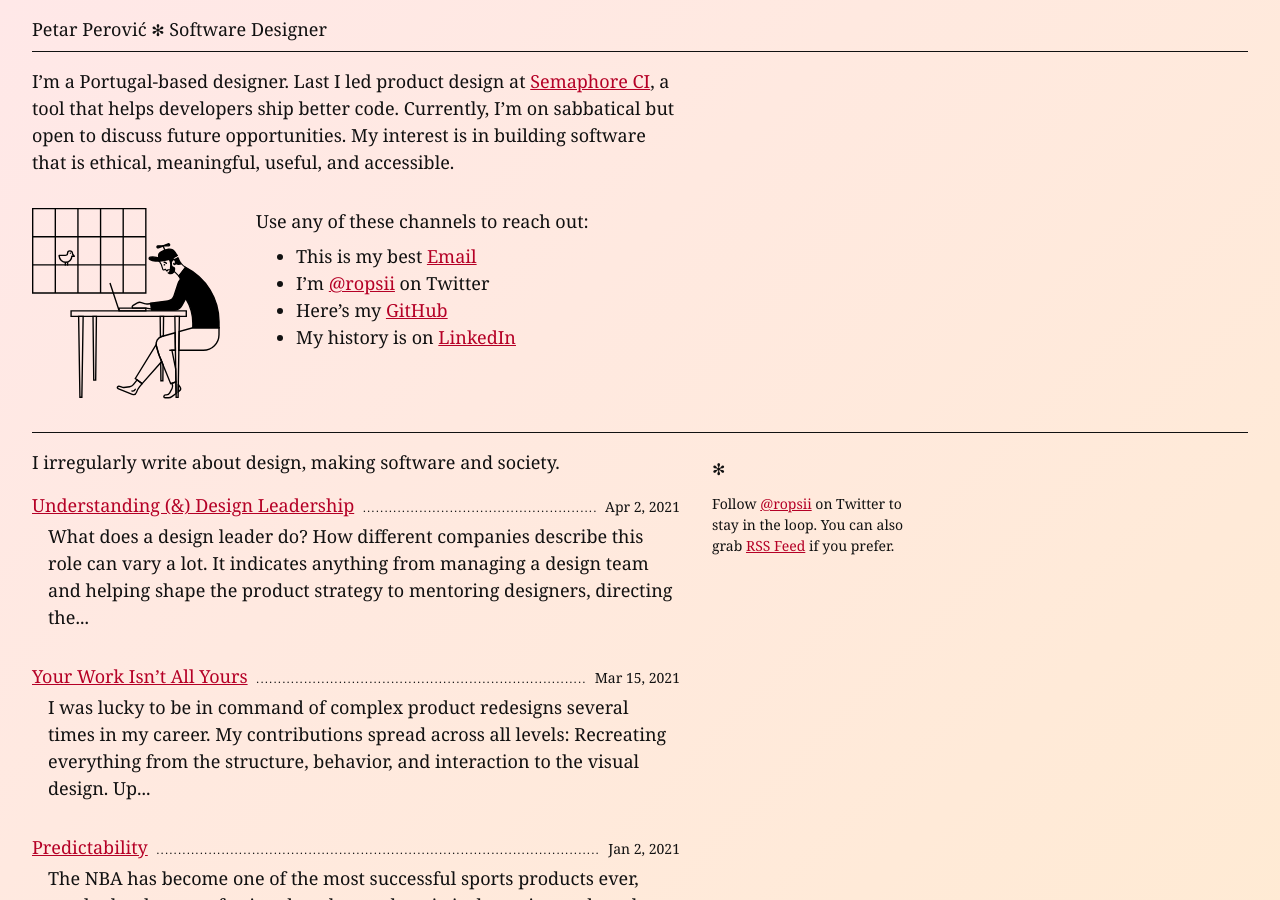
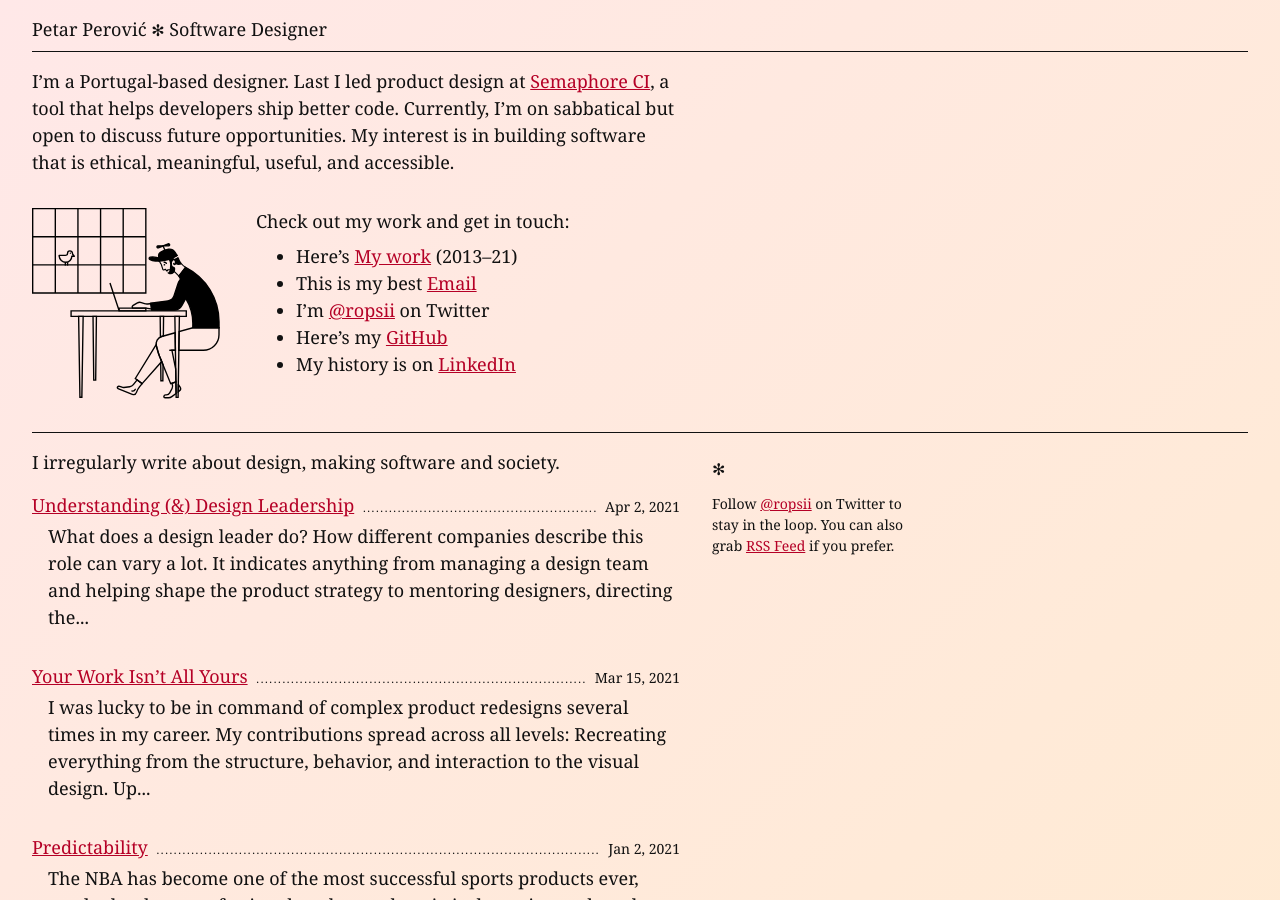
Before and after one commit to ropsii/ropsii.github.io, a Jekyll site: the page built from index.markdown, in a window 1280 px wide and 900 px high. Built offline with Jekyll 4.4.1, drawn with Linux system fonts in a browser that asks for light colours; some web fonts are replaced.

Commit message:
add my work link on homepage

```diff
--- a/_layouts/home.html
+++ b/_layouts/home.html
@@ -20,8 +20,11 @@
                     <img src="{% link /assets/me.svg %}" width="192" height="192" alt="petar perovic" class="db">
                 </div>
                 <div class="mt3 mt0-m">
-                    <p class="mb2 measure-narrow">Use any of these channels to reach out:</p>
-                    <ul class="mb0">
+                    <p class="mb2 measure-narrow">Check out my work and get in touch:</p>
+                    <ul class="mb3">
+                        <li>
+                            <p class="mb0">Here’s <a href="/work">My work</a> (2013–21)</p>
+                        </li>
                         <li>
                             <p class="mb0">This is my best <a href="&#109;&#97;&#105;&#108;&#116;&#111;&#58;&#112;&#101;&#114;&#111;&#118;&#105;&#99;&#46;&#112;&#101;&#116;&#97;&#114;&#64;&#103;&#109;&#97;&#105;&#108;&#46;&#99;&#111;&#109;" class="">&#69;&#109;&#97;&#105;&#108;</a></p>
                         </li>
```
